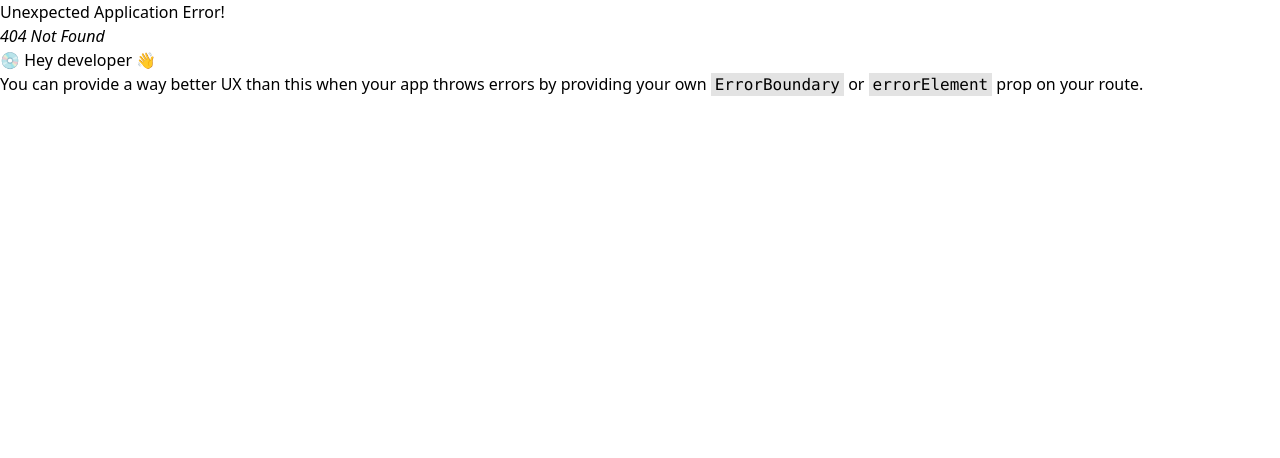
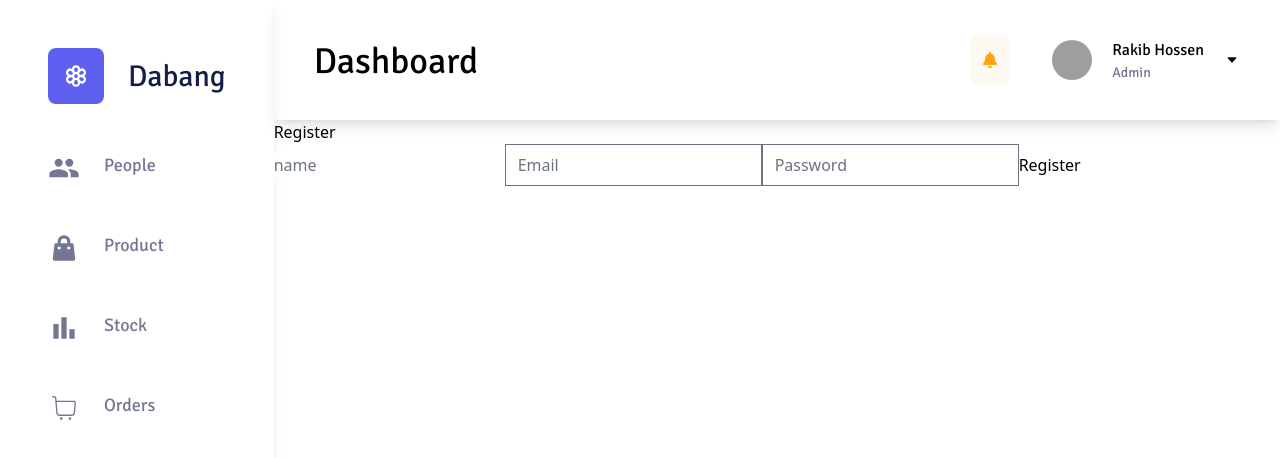
Before and after one commit to rakibhossen11/core-banking-management-system, a React (Vite) app: page /registration in a window 1280 px wide. Before the commit this address had no page. Shown: the top 458 px of the page. Built offline with nearby package versions, Linux system fonts and the light colour scheme; grey boxes are pictures that could not be loaded; a web font is replaced by a local one.

Commit message:
email verification add

```diff
--- a/src/Routes/Routes.jsx
+++ b/src/Routes/Routes.jsx
@@ -20,6 +20,7 @@ import Order from "../components/Order/Order";
 import Sales from "../components/Sales/Sales";
 import Stocks from "../components/Stocks/Stocks";
 import OrderList from "../components/Order/OrderList";
+import Registration from "../components/Registration/Registration";
 
 const router = createBrowserRouter([
     {
@@ -107,6 +108,10 @@ const router = createBrowserRouter([
                 path: '/signIn',
                 element: <SignIn />
             },
+            {
+                path: '/registration',
+                element: <Registration />
+            },
         ]
     }
 ]);
--- /dev/null
+++ b/src/components/Registration/Registration.jsx
@@ -0,0 +1,58 @@
+import React, { useState } from "react";
+import axios from 'axios';
+
+const Registration = () => {
+  const [email, setEmail] = useState("");
+  const [name, setName] = useState("");
+  const [password, setPassword] = useState("");
+  const [message, setMessage] = useState("");
+
+  const handleSubmit = async (e) => {
+    e.preventDefault();
+    console.log(name,email,password);
+
+    try {
+      const response = await axios.post("http://localhost:5000/auth/register", {
+        name,
+        email,
+        password,
+      });
+      setMessage(response.data.message);
+    } catch (error) {
+      setMessage(error.response?.data?.message || "Registration failed");
+    }
+  };
+
+  return (
+    <div>
+      <h2>Register</h2>
+      <form onSubmit={handleSubmit}>
+      <input
+          type="name"
+          placeholder="name"
+          value={name}
+          onChange={(e) => setName(e.target.value)}
+          required
+        />
+        <input
+          type="email"
+          placeholder="Email"
+          value={email}
+          onChange={(e) => setEmail(e.target.value)}
+          required
+        />
+        <input
+          type="password"
+          placeholder="Password"
+          value={password}
+          onChange={(e) => setPassword(e.target.value)}
+          required
+        />
+        <button type="submit">Register</button>
+      </form>
+      {message && <p>{message}</p>}
+    </div>
+  );
+};
+
+export default Registration;
--- /dev/null
+++ b/src/components/Registration/VerifyEmail.jsx
@@ -0,0 +1,33 @@
+import React, { useEffect, useState } from "react";
+import axios from "axios";
+import { useParams } from "react-router-dom";
+
+const VerifyEmail = () => {
+  const { token } = useParams();
+  const [message, setMessage] = useState("");
+
+  useEffect(() => {
+    const verifyEmail = async () => {
+      try {
+        const response = await axios.get(
+          `http://localhost:5000/auth/verify-email?token=${token}`
+        );
+        setMessage(response.data.message);
+      } catch (error) {
+        setMessage(
+          error.response?.data?.message || "Email verification failed"
+        );
+      }
+    };
+
+    verifyEmail();
+  }, [token]);
+  return (
+    <div>
+      <h2>Email Verification</h2>
+      <p>{message}</p>
+    </div>
+  );
+};
+
+export default VerifyEmail;
--- a/src/layout/SideNav.jsx
+++ b/src/layout/SideNav.jsx
@@ -30,9 +30,9 @@ const SideNav = ({ children }) => {
         {/* <Link to="/">
           <NavItem Icon={HiChartPie} name="Dashboard" />
         </Link> */}
-        {/* <Link to="/usertable">
+        <Link to="/usertable">
           <NavItem Icon={MdPeople} name="People" />
-        </Link> */}
+        </Link>
         <Link to="/products">
           <NavItem Icon={HiShoppingBag} name="Product" />
         </Link>
```
